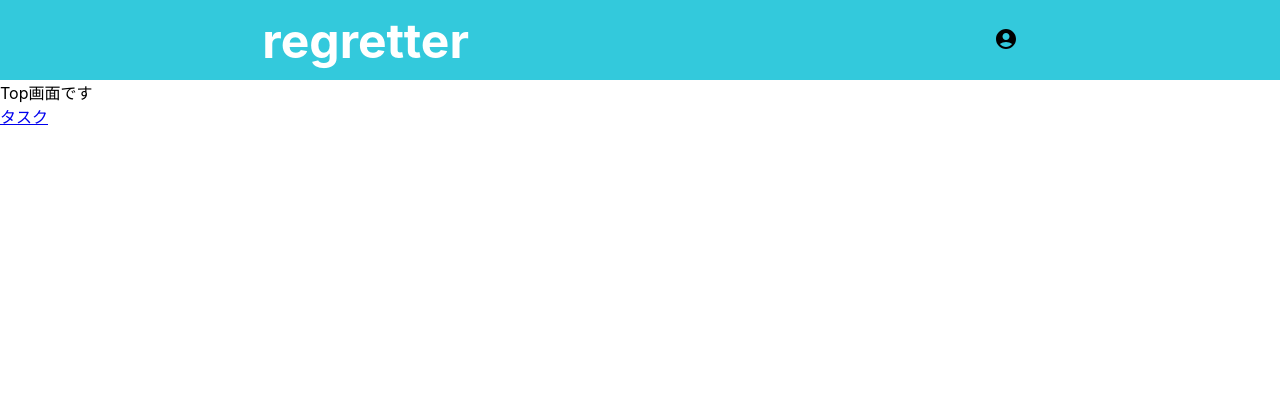
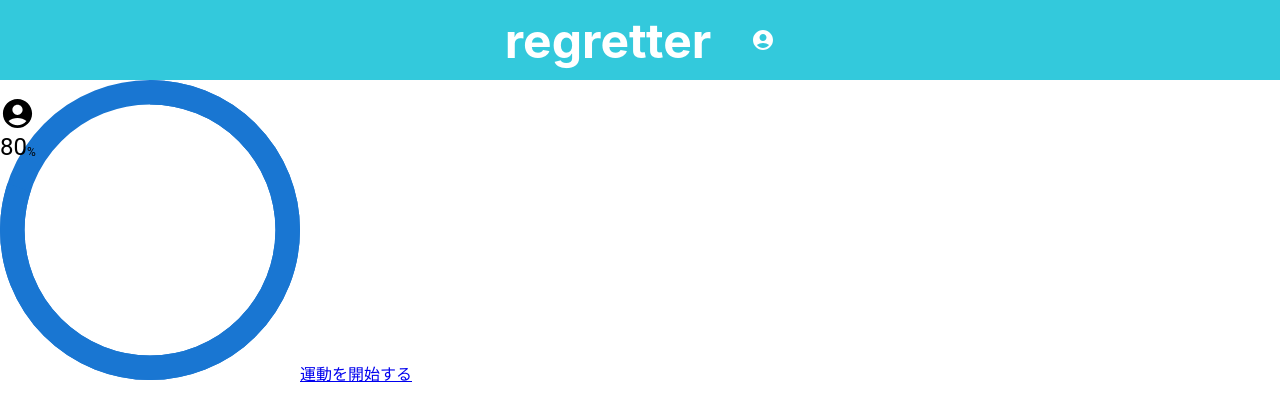
Before and after one commit to GMO-teamB/Regretter, a React (Create React App) app in the folder frontend/: page / in a window 1280 px wide. Shown: the top 420 px of the page. Built offline with nearby package versions, Linux system fonts and the light colour scheme.

Commit message:
マテリアルUIパッケージの追加

```diff
--- a/frontend/package.json
+++ b/frontend/package.json
@@ -3,6 +3,11 @@
   "version": "0.1.0",
   "private": true,
   "dependencies": {
+    "@emotion/react": "^11.10.0",
+    "@emotion/styled": "^11.10.0",
+    "@mui/icons-material": "^5.8.4",
+    "@mui/lab": "^5.0.0-alpha.93",
+    "@mui/material": "^5.9.3",
     "@testing-library/jest-dom": "^5.16.4",
     "@testing-library/react": "^13.3.0",
     "@testing-library/user-event": "^13.5.0",
@@ -12,6 +17,7 @@
     "react-scripts": "^5.0.1",
     "react-timecode": "^1.2.0",
     "react-timer-wrapper": "^0.4.1",
+    "styled-components": "^5.3.5",
     "web-vitals": "^2.1.4"
   },
   "scripts": {
--- a/frontend/src/Components/Header.css
+++ b/frontend/src/Components/Header.css
@@ -1,9 +1,11 @@
 header {
     background-color: #33c9dc;
     display: flex;
-    justify-content: space-around;
+    justify-content: center;
     height: 80px;
     align-items: center;
+    width:100%;
+    position:relative;
   }
 
   .service-title {
@@ -17,8 +19,10 @@ header {
   }
 
   .user-icon {
-    font-size: 2.5rem;
     color: white;
+    position: absolute;
+    right: 0;
+    font-size: 5rem;
   }
 
   .dropdown {
--- a/frontend/src/Components/Header.js
+++ b/frontend/src/Components/Header.js
@@ -1,8 +1,6 @@
 import "./Header.css";
 import {
-  Box,
   Button,
-  ButtonBase,
   Dialog,
   DialogContent,
   DialogTitle,
@@ -29,13 +27,11 @@ function Header() {
   return (
     <header>
       <h1 className="service-title">regretter</h1>
-      <ButtonBase
+      <Button
         onClick={() => setIsDialogOpen(true)}
       >
-        <Box>
-          <AccountCircle />
-        </Box>
-      </ButtonBase>
+          <AccountCircle className="user-icon"/>
+      </Button>
       <Dialog open={isDialogOpen} fullWidth maxWidth="md">
         <DialogTitle>設定</DialogTitle>
         <DialogContent>
--- a/frontend/src/Components/Top.css
+++ b/frontend/src/Components/Top.css
@@ -0,0 +1,4 @@
+.top{
+    align-content: center;
+    justify-content: center;
+}
--- a/frontend/src/Components/Top.js
+++ b/frontend/src/Components/Top.js
@@ -1,12 +1,14 @@
 import React from 'react'
 import { Link } from 'react-router-dom'
+import { PieChart } from './pichart'
+import "./Top.css";
 
 export default function Top() {
   return (
-    <>
-       <div>Top画面です</div>
-       <Link to="/task">タスク</Link>
-    </>
+    <div className='top'>
+       <PieChart></PieChart>
+       <Link to="/task">運動を開始する</Link>
+    </div>
 
   )
 }
--- /dev/null
+++ b/frontend/src/Components/pichart.css
@@ -0,0 +1,9 @@
+.circle{
+
+}
+
+.circleBox{
+    display:"inline-flex";
+    align-items: center;
+    justify-content: center;
+}
--- /dev/null
+++ b/frontend/src/Components/pichart.js
@@ -0,0 +1,52 @@
+import "./pichart.css";
+import { Box, CircularProgress, Grid, Typography } from '@mui/material'
+import {
+  AccountCircle,
+} from '@mui/icons-material';
+import React from 'react'
+import styled from 'styled-components'
+
+const CircularInternalContent = styled.div`
+  left: 0;
+  top: 16px;
+  bottom: 0;
+  right: 0;
+  position: absolute;
+`
+
+const ProbabilitySuffix = styled(Typography)`
+  margin-bottom: 4px;
+`
+
+const StyledCircularBackground = styled(CircularProgress)`
+  color: #bfbfbf;
+`
+
+const StyledCircularBar = styled(CircularProgress)`
+  position: absolute;
+`
+
+export function PieChart(){
+    const value = 80
+    return (
+      <Box position="relative" display="inline-flex">
+        {/* 背景用のCircularProgress */}
+        <StyledCircularBackground variant="determinate" size={300} value={100} />
+        {/* バロメーター用のCircularProgress */}
+        <StyledCircularBar variant="determinate" size={300} value={value} />
+        <CircularInternalContent>
+          <Grid container justify="center">
+            <AccountCircle fontSize="large" />
+            <Grid
+              container
+              justify="center"
+              alignItems="flex-end"
+            >
+              <Typography variant="h5">{value}</Typography>
+              <ProbabilitySuffix variant="caption">%</ProbabilitySuffix>
+            </Grid>
+          </Grid>
+        </CircularInternalContent>
+      </Box>
+    )
+  }
```
Also changed, not shown: 1 other file (tests, documents, lock files or other folders).
